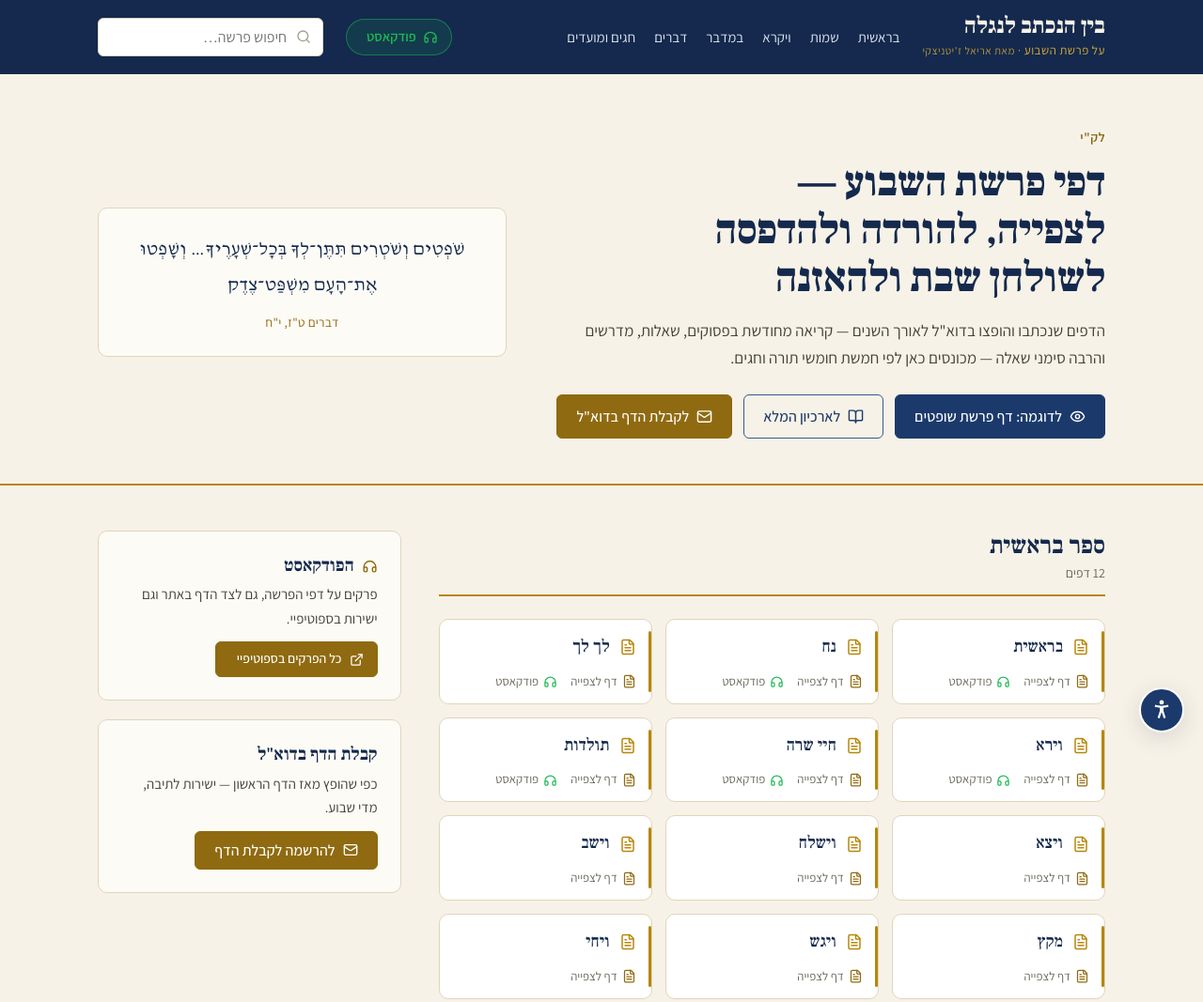
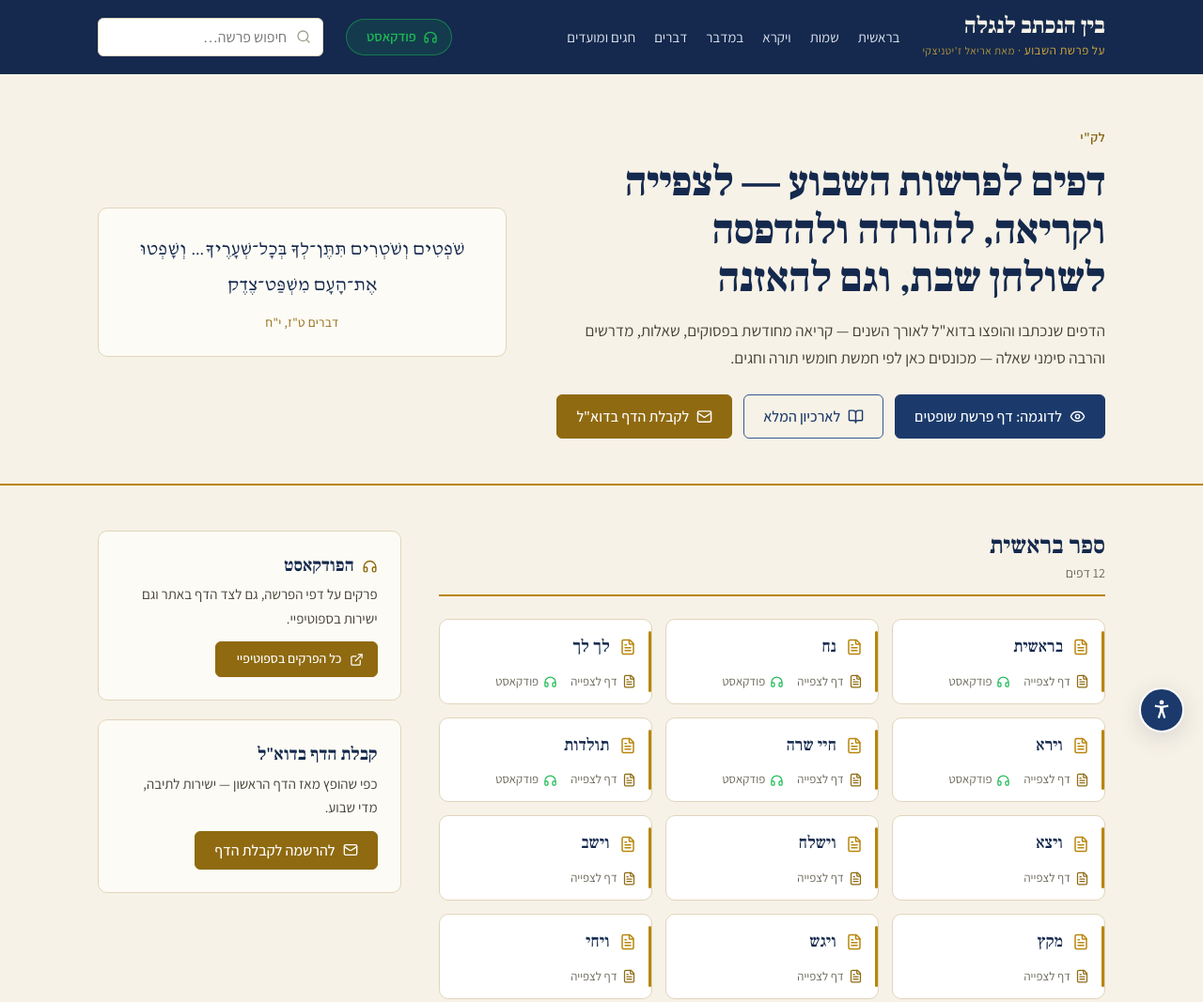
Before and after one commit to AzMaVeZe/parasha, a plain HTML site: page index.html in a window 1280 px wide. Shown: the top 1067 px of the page at 94% size. Drawn offline with Linux system fonts and the light colour scheme; no server answers.

Commit message:
New homepage headline, per Ariel
Co-Authored-By: Claude Opus 5.5 <noreply@anthropic.com>
Claude-Session: https://claude.ai/code/session_01W1fhagi1U2tKauA9ZseCE5

```diff
--- a/index.html
+++ b/index.html
@@ -116,7 +116,7 @@
     <div>
       <div class="hero__laky">לק"י</div>
       <div class="hero-badges" id="hero-badges" hidden></div>
-      <h1>דפי פרשת השבוע — לצפייה, להורדה ולהדפסה לשולחן שבת ולהאזנה</h1>
+      <h1>דפים לפרשות השבוע — לצפייה וקריאה, להורדה ולהדפסה לשולחן שבת, וגם להאזנה</h1>
       <p class="hero__lead">הדפים שנכתבו והופצו בדוא"ל לאורך השנים — קריאה מחודשת בפסוקים, שאלות, מדרשים והרבה סימני שאלה — מכונסים כאן לפי חמשת חומשי תורה וחגים.</p>
       <div class="hero__actions">
         <button type="button" class="btn btn--primary" id="hero-example">
```
